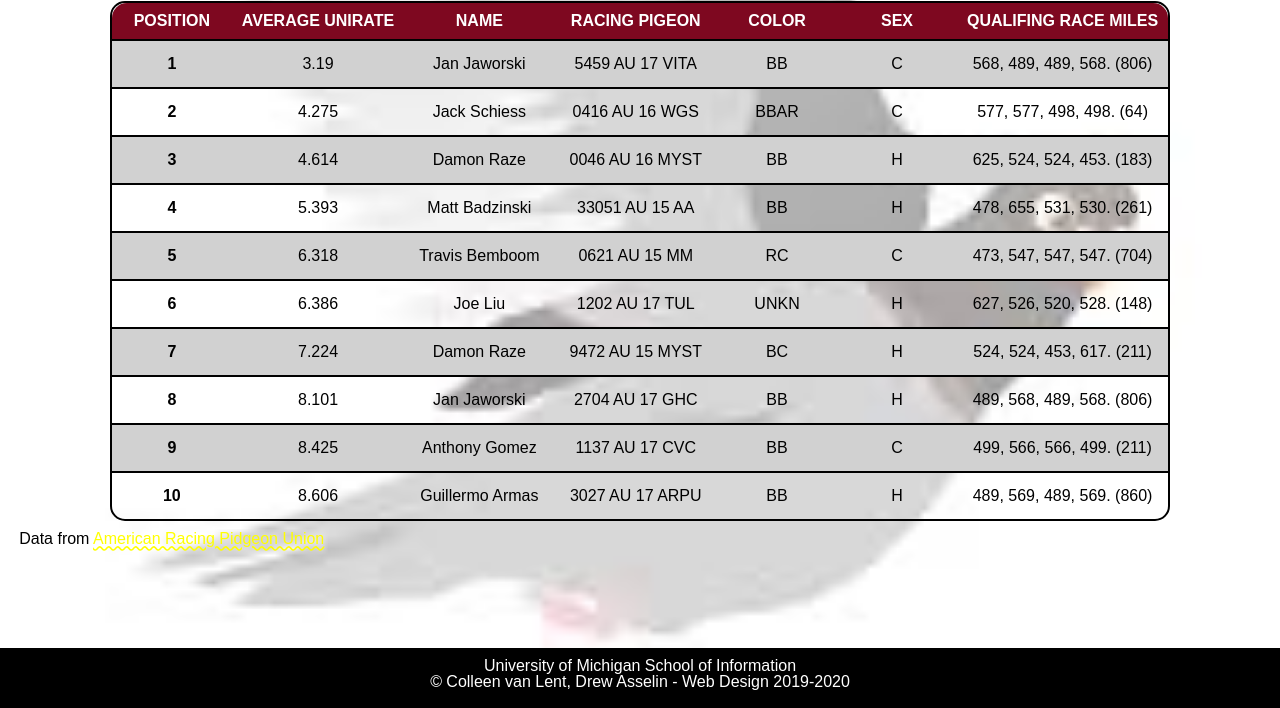
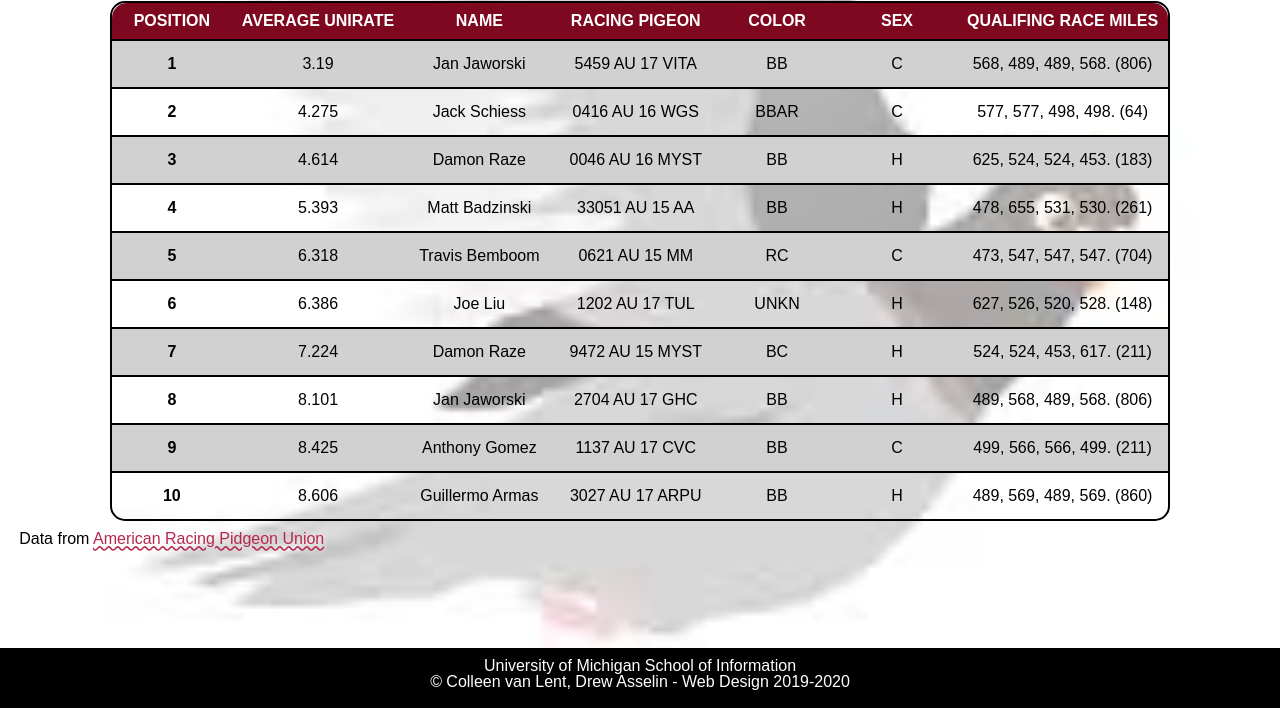
Before and after one commit to chriskurien/homework3, a plain HTML site: page index.html in a window 1280 px wide. Shown: the part 92-800 px from the top of the page. Drawn offline with Linux system fonts and the light colour scheme; a web font is replaced by a local one.

Commit message:
Update style.css

```diff
--- a/css/style.css
+++ b/css/style.css
@@ -51,7 +51,7 @@ p{
 
 a{
 	font-size: 16px;
-	color:yellow;
+	color:#B92751;
 	text-decoration-line: underline;
 	text-decoration-style: wavy;
 }
```
